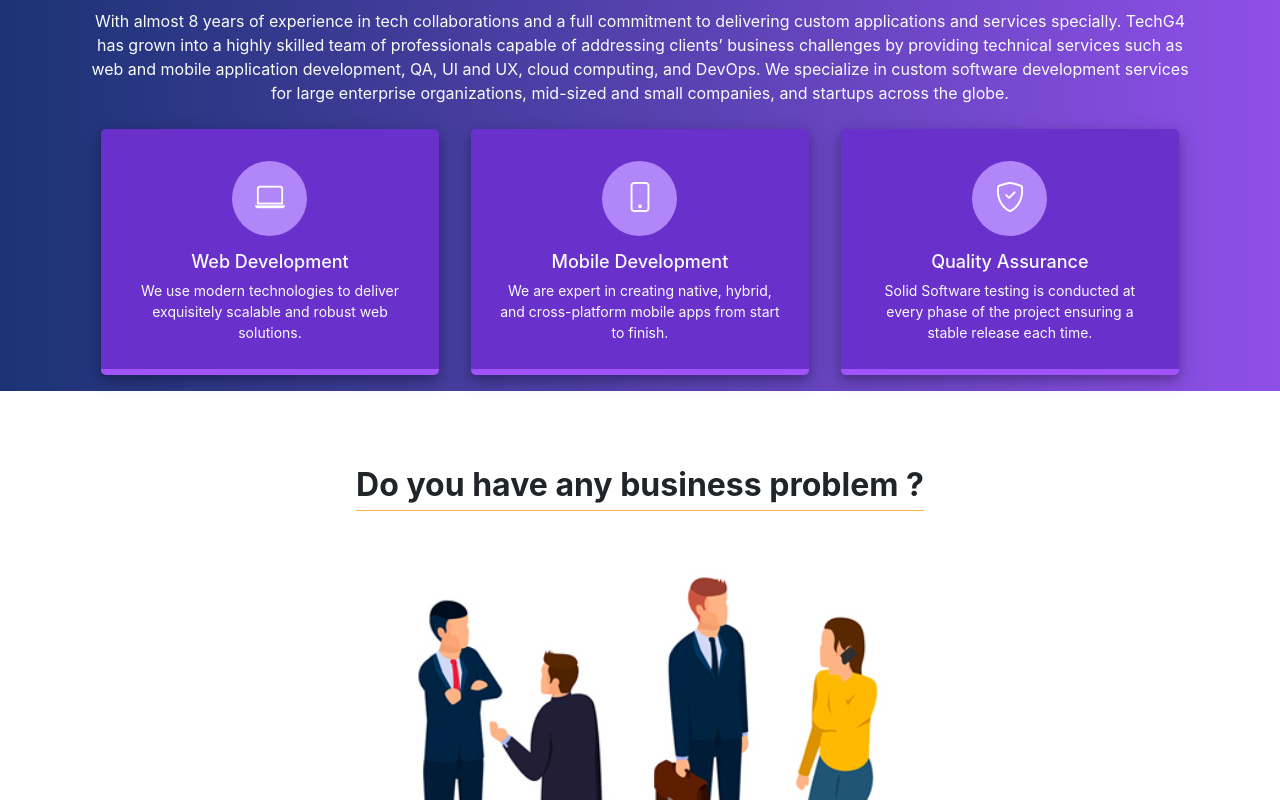
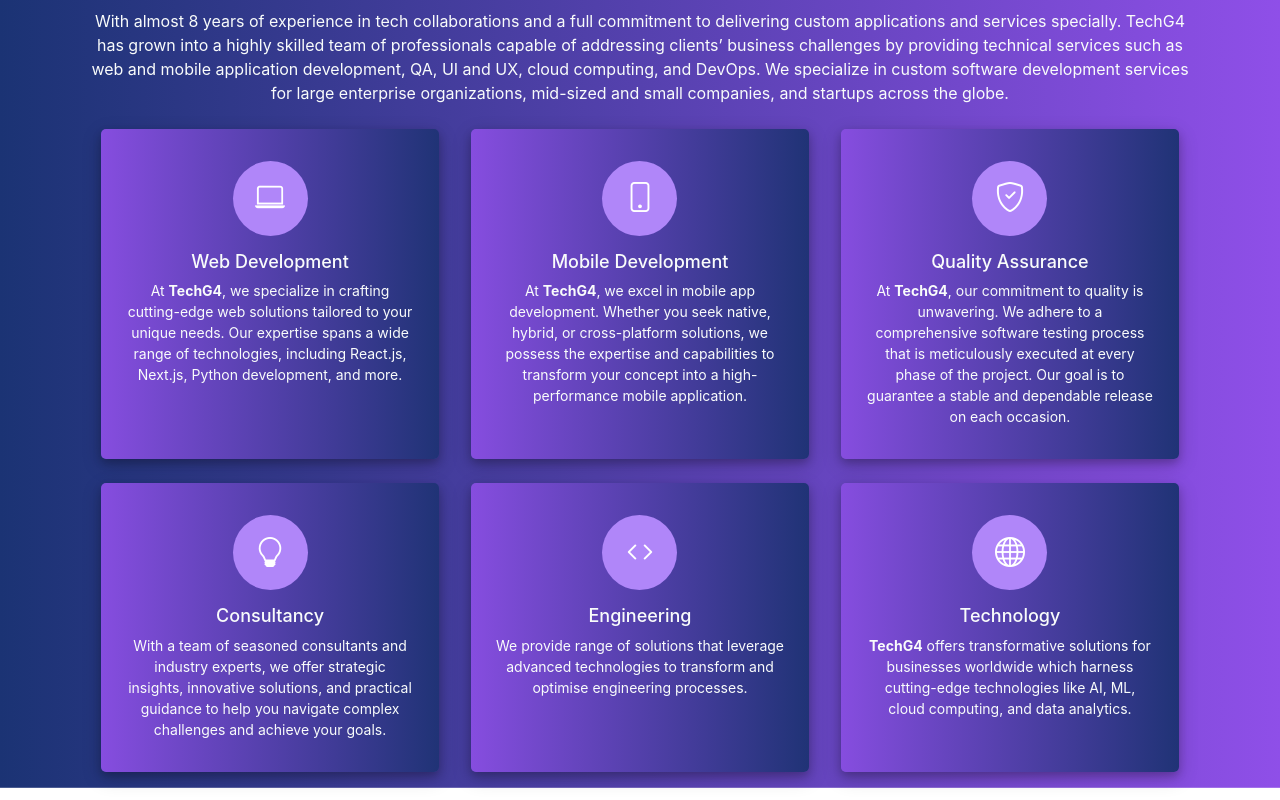
Before and after one commit to syedmahmad/techg4, a Next.js app: page / in a window 1280 px wide. Shown: the part 1880-2680 px from the top of the page. Built offline with nearby package versions, Linux system fonts and the light colour scheme.

Commit message:
added new services

```diff
--- a/components/common/servicesContent.js
+++ b/components/common/servicesContent.js
@@ -20,7 +20,7 @@
                         <i class="bi bi-laptop"></i>
                         </div>
                         <h3 className='service_name'>Web Development</h3>
-                        <p className='service_des'>We use modern technologies to deliver exquisitely scalable and robust web solutions.</p>
+                        <p className='service_des'>At <b>TechG4</b>, we specialize in crafting cutting-edge web solutions tailored to your unique needs. Our expertise spans a wide range of technologies, including React.js, Next.js, Python development, and more.</p>
                     </div>
                 </div>
                 <div className='column_service'>
@@ -29,7 +29,8 @@
                           <i class="bi bi-phone"></i>
                         </div>
                         <h3 className='service_name'>Mobile Development</h3>
-                        <p className='service_des'>We are expert in creating native, hybrid, and cross-platform mobile apps from start to finish.</p>
+                        <p className='service_des'>At <b>TechG4</b>, we excel in mobile app development.
+                        Whether you seek native, hybrid, or cross-platform solutions, we possess the expertise and capabilities to transform your concept into a high-performance mobile application.</p>
                     </div>
                 </div> <div className='column_service'>
                     <div className='card_service'>
@@ -37,36 +38,39 @@
                         <i class="bi bi-shield-check"></i>
                         </div>
                         <h3 className='service_name'>Quality Assurance</h3>
-                        <p className='service_des'>Solid Software testing is conducted at every phase of the project ensuring a stable release each time.</p>
+                        <p className='service_des'>At <b>TechG4</b>, our commitment to quality is unwavering. We adhere to a comprehensive software testing process that is meticulously executed at every phase of the project. Our goal is to guarantee a stable and dependable release on each occasion.</p>
                     </div>
                 </div>
             </div>
             {/* row 2 of services */}
-            {/* <div className='row_service mt-2'>
+            <div className='row_service mt-2'>
                 <div className='column_service'>
                     <div className='card_service'>
-                        <div className='icon_wrapper' style={{color:'#fff'}}>
+                        <div className='icon_wrapper'>
+                        <i class="bi bi-lightbulb"></i>
                         </div>
-                        <h3 className='service_name'>Another service</h3>
-                        <p className='service_des'>Service Body</p>
+                        <h3 className='service_name'>Consultancy</h3>
+                        <p className='service_des'>With a team of seasoned consultants and industry experts, we offer strategic insights, innovative solutions, and practical guidance to help you navigate complex challenges and achieve your goals.</p>
                     </div>
                 </div>
                 <div className='column_service'>
                     <div className='card_service'>
-                        <div className='icon_wrapper' style={{color:'#fff'}}>
+                        <div className='icon_wrapper'>
+                        <i class="bi bi-code"></i>
                         </div>
-                        <h3 className='service_name'>Another service</h3>
-                        <p className='service_des'>Service Body</p>
+                        <h3 className='service_name'>Engineering</h3>
+                        <p className='service_des'>We provide range of solutions that leverage advanced technologies to transform and optimise engineering processes.</p>
                     </div>
                 </div> <div className='column_service'>
                     <div className='card_service'>
-                        <div className='icon_wrapper' style={{color:'#fff'}}>
+                        <div className='icon_wrapper'>
+                        <i class="bi bi-globe"></i>
                         </div>
-                        <h3 className='service_name'>Another service</h3>
-                        <p className='service_des'>Service Body</p>
+                        <h3 className='service_name'>Technology</h3>
+                        <p className='service_des'><b>TechG4</b> offers transformative solutions for businesses worldwide which harness cutting-edge technologies like AI, ML, cloud computing, and data analytics.</p>
                     </div>
                 </div>
-            </div> */}
+            </div>
             {/* <div className="service_box">
                 <div className="img-box">
                     <img src="images/s-1.jpg" alt="" />
--- a/components/footer.js
+++ b/components/footer.js
@@ -62,7 +62,7 @@
                                                2nd : 1141 F-Block State Life Housing Society, Lahore, Pakistan</a>
                                             </li>
                                             <li>
-                                            <a href="tel:+92 334 9998990">+92 334 9998990</a>
+                                            <a href="tel:+44 7483 408351">+44 7483 408351</a>
                                             </li>
                                             <li>
                                                 <a href="mailto:syedmahmad099@techg4.com">syedmahmad099@techg4.com</a>
--- a/styles/style.css
+++ b/styles/style.css
@@ -825,10 +825,10 @@
 .row_service{
   display: flex;
   flex-wrap: wrap;
+  justify-content: center;
 }
 .column_service{
   width: 100%;
-  /* border: 1px solid black; */
   padding: 0 1em 1em 1em;
   text-align: center;
 }
@@ -849,11 +849,11 @@
 }
 .icon_wrapper:hover{transform: rotate(360deg);}
 .card_service{
-  /* border: 1px solid  linear-gradient(#fff 50%,#2c7bfe 50%);; */
   width: 100%;
   height: 100%;
   padding: 2em 1.5em;
-  background: linear-gradient(#6930cc 50%, #a053f9 50%);
+  background: linear-gradient(to right, #864ddf, #203376);
+  /* background: linear-gradient(#6930cc 50%, #a053f9 50%); */
   background-size:100% 200% ;
   background-position: 0 2.5%;
   border-radius: 5px;
```
